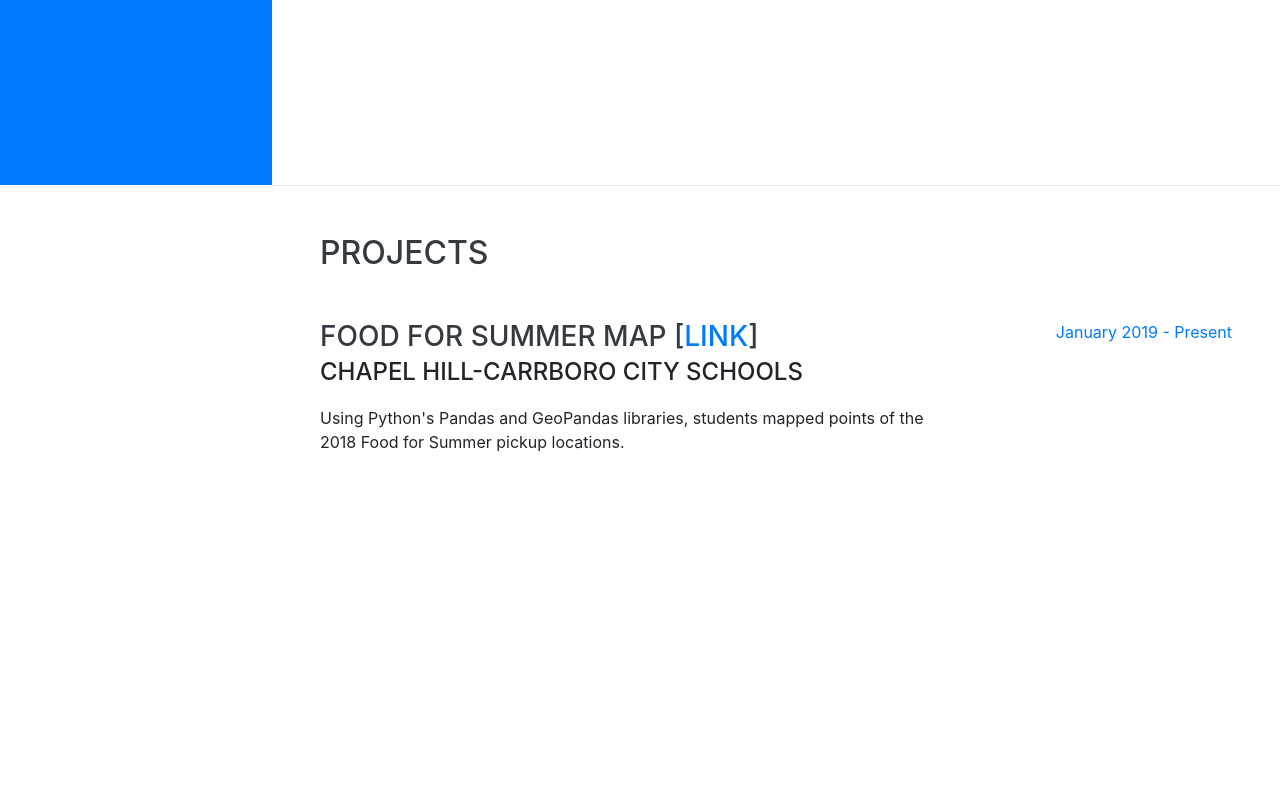
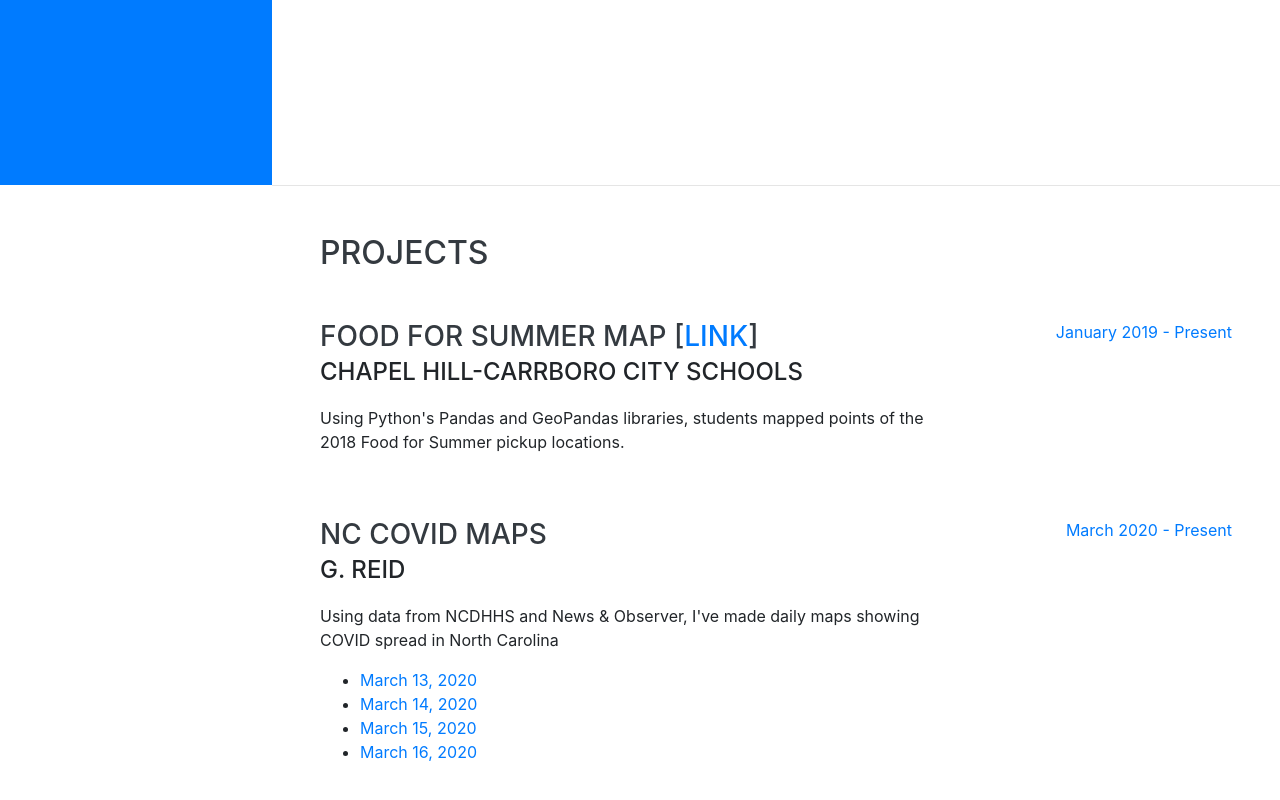
Before and after one commit to garrisonreid/garrisonreid.github.io, a website with bundled scripts: page index.html in a window 1280 px wide. Shown: the part 615-1415 px from the top of the page. Built offline with nearby package versions, Linux system fonts and the light colour scheme; a web font is replaced by a local one.

Commit message:
Update map links

```diff
--- a/index.html
+++ b/index.html
@@ -105,6 +105,24 @@
           </div>
           <div class="resume-date text-md-right">
             <span class="text-primary">January 2019 - Present</span>
+          </div>
+        </div>
+
+<div class="resume-item d-flex flex-column flex-md-row justify-content-between mb-5">
+          <div class="resume-content">
+            <h3 class="mb-0">NC COVID Maps</h3>
+            <div class="subheading mb-3">G. Reid</div>
+            <p>Using data from NCDHHS and News & Observer, I've made daily maps showing COVID spread in North Carolina</p>
+            <ul>
+            	<li><a href="COVID/20200313_NC_COVID.html">March 13, 2020</a></li>
+            	<li><a href="COVID/20200314_NC_COVID.html">March 14, 2020</a></li>
+            	<li><a href="COVID/20200315_NC_COVID.html">March 15, 2020</a></li>
+            	<li><a href="COVID/20200316_NC_COVID.html">March 16, 2020</a></li>
+
+            </ul>
+          </div>
+          <div class="resume-date text-md-right">
+            <span class="text-primary">March 2020 - Present</span>
           </div>
         </div>
 <!--
```
Also changed, not shown: 1 other file.
